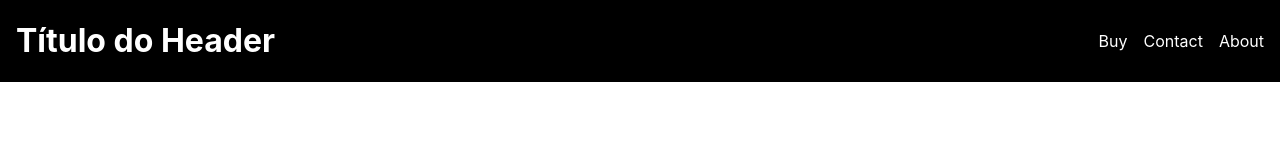
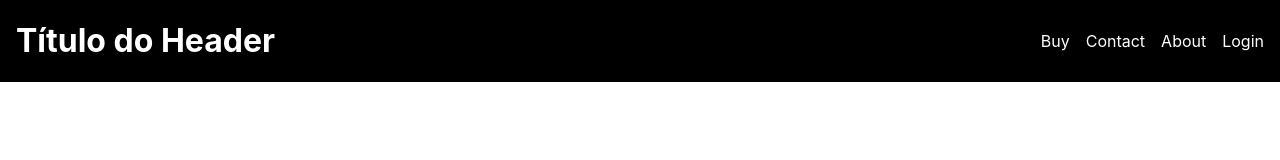
Before and after one commit to anderson-mntn/my-first-app, a React (Create React App) app: page / in a window 1280 px wide. Shown: the top 160 px of the page. Built offline with nearby package versions, Linux system fonts and the light colour scheme.

Commit message:
Transformando menu em componente separado de Header

```diff
--- a/src/App.js
+++ b/src/App.js
@@ -3,7 +3,7 @@ import Header from './Header';
 
 function App() {
   return (
-    <Header name="Título do Header" links={["Buy", "Contact", "About"]}></Header>
+    <Header name="Título do Header" links={["Buy", "Contact", "About", "Login"]}></Header>
   );
 }
 
--- a/src/Header.js
+++ b/src/Header.js
@@ -1,5 +1,6 @@
 import React from "react";
 import './App.css'
+import Menu from "./Menu";
 
 function Header(props){
     return (
@@ -10,14 +11,6 @@ function Header(props){
     )
 }
 
-function Menu(props){
-    return(
-        <ul className="list1">
-                <li>{props.links[0]}</li>
-                <li>{props.links[1]}</li>
-                <li>{props.links[2]}</li>
-            </ul>
-    )
-}
+
 
 export default Header;
--- /dev/null
+++ b/src/Menu.js
@@ -0,0 +1,13 @@
+import React from "react"
+
+function Menu(props){
+    return(
+        <ul className="list1">
+              {props.links.map(link =>{
+                return (<li>{link}</li>)
+              })}
+        </ul>
+    )
+}
+
+export default Menu;
```
